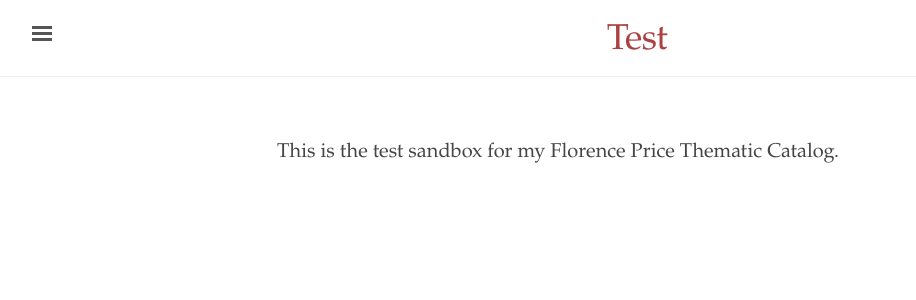
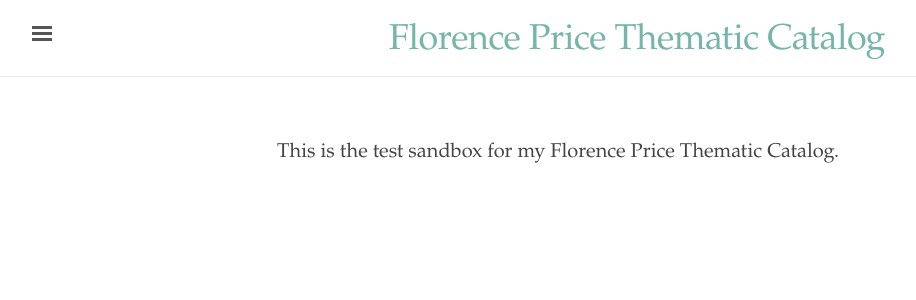
Before and after one commit to dwshadle/florence-price-catalog, a Jekyll site: the page built from _pages/index.md, in a window 1280 px wide. Shown: the top 300 px of the page, without its empty margins (3-919 px from the left). Built offline with Jekyll 4.4.1, drawn with Linux system fonts in a browser that asks for light colours.

Commit message:
Update _config.yml

```diff
--- a/_config.yml
+++ b/_config.yml
@@ -12,14 +12,14 @@
 # You can create any custom variable you would like, and they will be accessible
 # in the templates via {{ site.myvariable }}.
 
-title: Test
+title: Florence Price Thematic Catalog
 email:
-description: Test
+description: Test Sandbox for Price Thematic Catalog
 baseurl: "/" # the subpath of your site, e.g. /blog
 url: "/" # the base hostname & protocol for your site, e.g. http://example.com
 
 # Color scheme. Options: red, orange, magenta, cyan, blue, brown
-color-scheme: red
+color-scheme: cyan
 
 # Permalinks
 permalink: pretty
```
